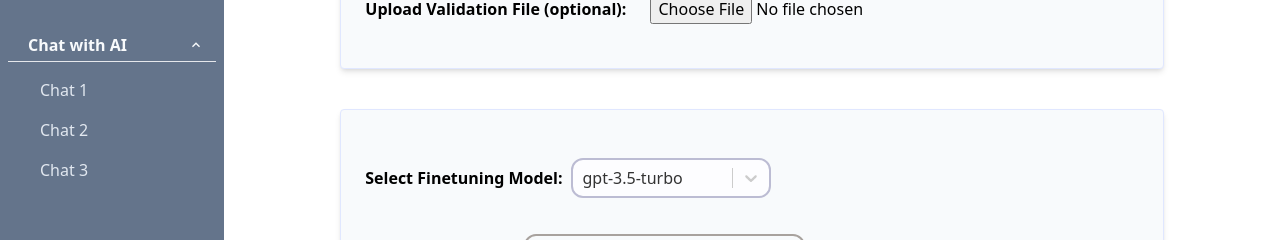
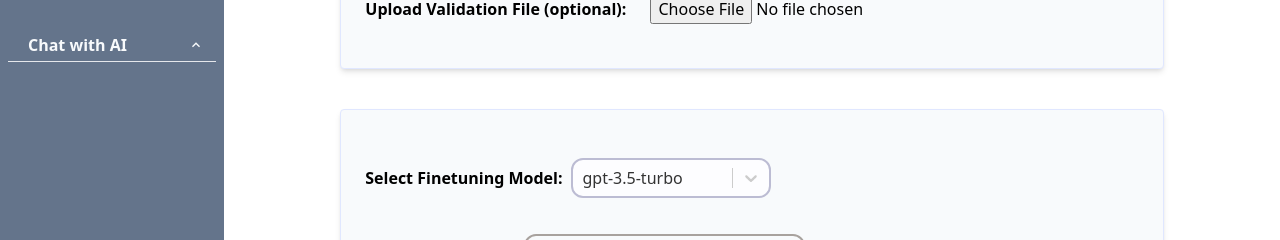
Before and after one commit to rexcare367/Smartchat-RAG, a Next.js app: page /finetunemodel in a window 1280 px wide. Shown: the part 177-417 px from the top of the page. Built offline with nearby package versions, Linux system fonts and the light colour scheme.

Commit message:
feat: display chat title on sidebar

```diff
--- a/src/components/ChatMessage.tsx
+++ b/src/components/ChatMessage.tsx
@@ -1,4 +1,5 @@
 import Image from 'next/image'
+
 import { Message } from '@/src/types/chat'
 import ImageListWithModal from '@/src/components/ImageListWithModal'
 
--- a/src/components/Layout.tsx
+++ b/src/components/Layout.tsx
@@ -6,7 +6,7 @@ const Footer = () => {
   return <footer className='py-3 text-center opacity-40'>Chatbot responses are AI-generated and may be inaccurate, so always verify critical information.</footer>
 }
 
-const Layout: FC<{ children: ReactNode}>  = ({ children }) => {
+const Layout: FC<{ children: ReactNode, messageSubjectList:string[]}>  = ({ children, messageSubjectList }) => {
   const [isSidebarOpen, setIsSidebarOpen] = useState(true)
   const [isMobile, setIsMobile] = useState(false)
 
@@ -36,6 +36,7 @@ const Layout: FC<{ children: ReactNode}>  = ({ children }) => {
           <Sidebar
             isSidebarOpen={isSidebarOpen}
             setIsSidebarOpen={setIsSidebarOpen}
+            messageSubjectList={messageSubjectList}
           />
         }
         {isMobile && !isSidebarOpen &&
@@ -49,6 +50,7 @@ const Layout: FC<{ children: ReactNode}>  = ({ children }) => {
             <Sidebar
               isSidebarOpen={isSidebarOpen}
               setIsSidebarOpen={setIsSidebarOpen}
+              messageSubjectList={messageSubjectList}
             />
             <main className="w-full sm:w-90vw lg:w-70vw justify-center items-center mx-auto">
               {children}
--- a/src/components/Sidebar.tsx
+++ b/src/components/Sidebar.tsx
@@ -1,12 +1,13 @@
 import React, { FC } from 'react'
+
 import MenuItem from './MenuItem'
 
 interface SidebarProps {
-  isSidebarOpen: boolean;
   setIsSidebarOpen: (isSidebarOpen: boolean) => void;
+  messageSubjectList: string[]
 }
 
-const Sidebar : FC<SidebarProps>= ({isSidebarOpen, setIsSidebarOpen}) => {
+const Sidebar : FC<SidebarProps>= ({ setIsSidebarOpen, messageSubjectList }) => {
 
   return (
     <div className="bg-slate-500 text-slate-50 h-full w-full xs:w-60 sm:w-80 md:w-72 lg:w-56 xl:w-56">
@@ -26,7 +27,7 @@ const Sidebar : FC<SidebarProps>= ({isSidebarOpen, setIsSidebarOpen}) => {
           <MenuItem
             title="Chat with AI"
             link="/"
-            itemList={["Chat 1", "Chat 2", "Chat 3"]}
+            itemList={[messageSubjectList[0]]}
             setIsSidebarOpen={setIsSidebarOpen}
             defaultOpen={true}
           />
--- a/src/pages/_app.tsx
+++ b/src/pages/_app.tsx
@@ -1,11 +1,14 @@
 import { useState } from 'react'
 import type { AppProps } from 'next/app'
 import Head from 'next/head'
+
 import Layout from '@/src/components/Layout'
 import '@/src/styles/globals.css'
 
 const MyApp = ({ Component, pageProps }: AppProps) => {
+
   const [isNewChat, setIsNewChat] = useState(false)
+  const [messageSubjectList, setMessageSubjectList] = useState<string[]>([])
 
   return (
     <>
@@ -14,8 +17,16 @@ const MyApp = ({ Component, pageProps }: AppProps) => {
           name="viewport" content="width=device-width, initial-scale=1.0"
         />
       </Head>
-      <Layout>
-        <Component {...pageProps} isNewChat={isNewChat} setIsNewChat={setIsNewChat}/>
+      <Layout
+        messageSubjectList={messageSubjectList}
+      >
+        <Component
+          {...pageProps}
+          isNewChat={isNewChat}
+          setIsNewChat={setIsNewChat}
+          messageSubjectList={messageSubjectList}
+          setMessageSubjectList={setMessageSubjectList}
+        />
       </Layout>
     </>
   )
--- a/src/pages/index.tsx
+++ b/src/pages/index.tsx
@@ -14,6 +14,13 @@ import { OptionType } from '@/src/types/common'
 import { fetchData } from '@/src/utils/fetchData'
 import {fileToBase64, fetchImageAsBase64 } from '@/src/utils/fileFetchAndConversion'
 
+interface HomeProps {
+  namespaces: string[]
+  isNewChat: boolean,
+  setIsNewChat: (value: boolean) => void,
+  messageSubjectList: string[],
+  setMessageSubjectList: (messageSubjectList:string[]) => void
+}
 
 const initialFileCategory: OptionType = {value: 'none', label: 'None'}
 
@@ -22,11 +29,7 @@ const initialMessage = {
   answer:'Hi, how can I assist you?'
 }
 
-const HomePage : FC<{
-  namespaces: string[]
-  isNewChat: boolean,
-  setIsNewChat: (value: boolean) => void,
-}> = ({ namespaces, isNewChat, setIsNewChat}) => {
+const HomePage : FC<HomeProps> = ({ namespaces, isNewChat, setIsNewChat, messageSubjectList, setMessageSubjectList}) => {
 
   const textAreaRef = useRef<HTMLTextAreaElement>(null)
   const messagesRef = useRef<HTMLDivElement | null> (null)
@@ -82,6 +85,7 @@ const HomePage : FC<{
       const data = await response.json()
 
       setChatHistory([...chatHistory.slice(0, chatHistory.length), {question: userInput, answer: data.answer}])
+      setMessageSubjectList([...messageSubjectList, data.subject])
 
       setLoading(false)
 
```
